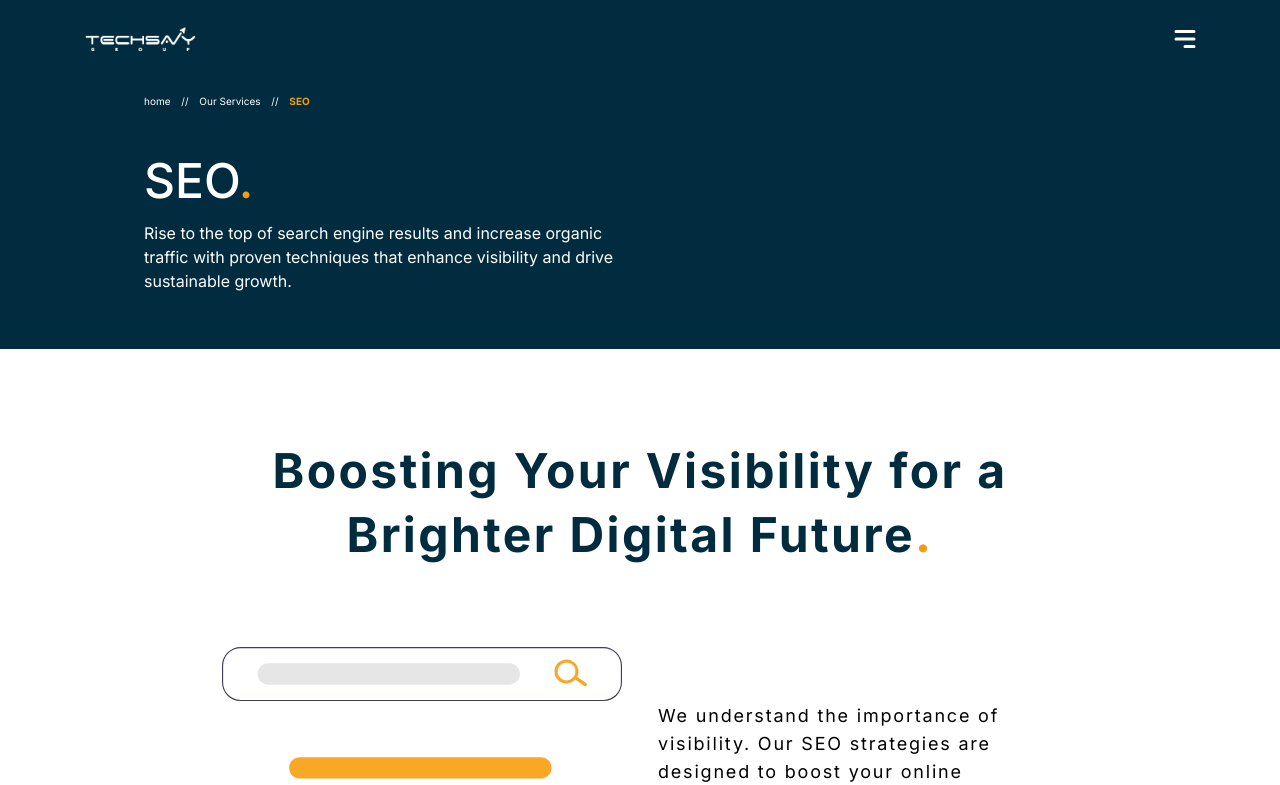
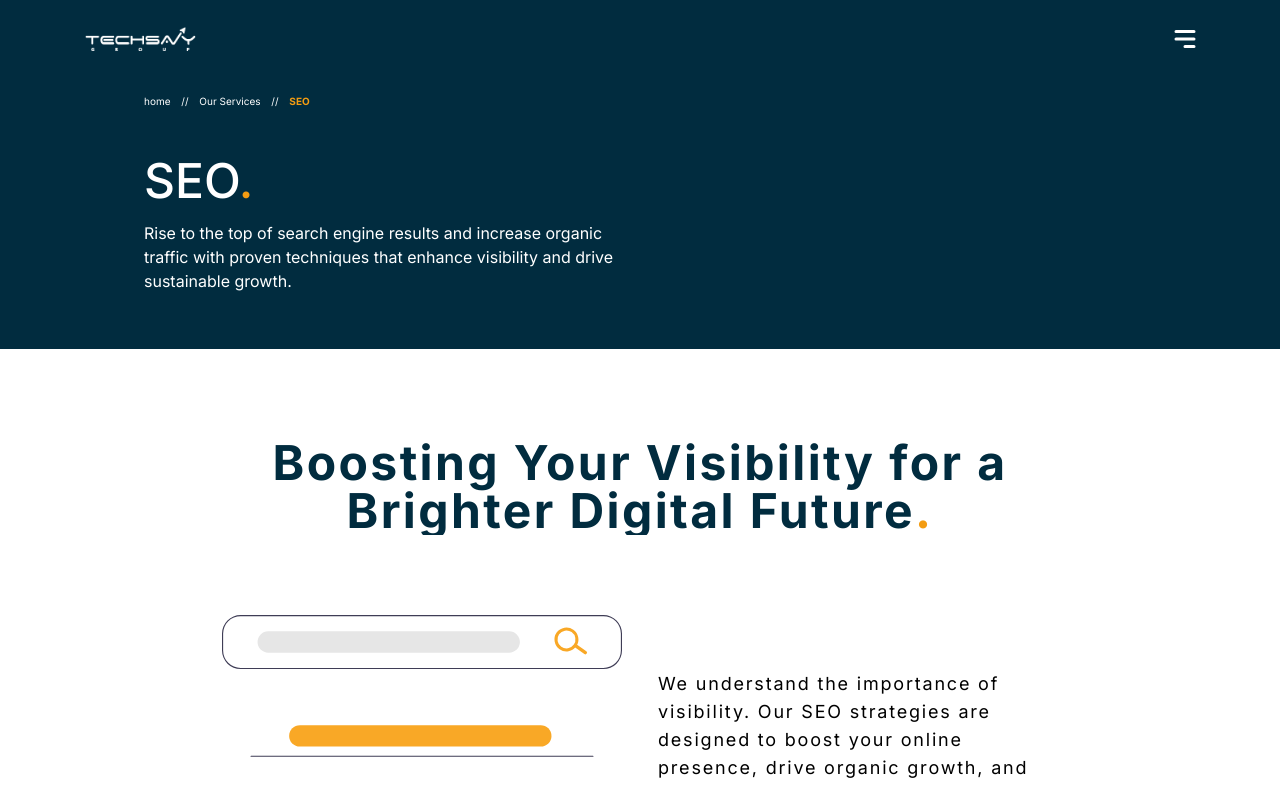
Before and after one commit to Usamaraoo/techsavy, a Next.js app: page /services/seo in a window 1280 px wide. Shown: the top 785 px of the page. Built offline with nearby package versions, Linux system fonts and the light colour scheme.

Commit message:
buiid fix

```diff
--- a/components/ServiceDescription.jsx
+++ b/components/ServiceDescription.jsx
@@ -1,4 +1,3 @@
-"use client"
 import Image from "next/image";
 import React from "react";
 import Scrolln from "./animation/Scrolln";
@@ -9,7 +8,7 @@ export const ServiceDescription = ({title,des,img}) => {
       <Scrolln width="100%">
         <div className="container mx-auto">
           <h1
-          style={{lineHeight: window.innerWidth > 800? '64px':"44px"}}
+          // style={{lineHeight: window.innerWidth > 800? '64px':"44px"}}
             className="dot-title text-center lg:text-5xl text-3xl zinc-text lg:w-8/12  font-bold mx-auto  tracking-wider "
           >
             {title}
```
